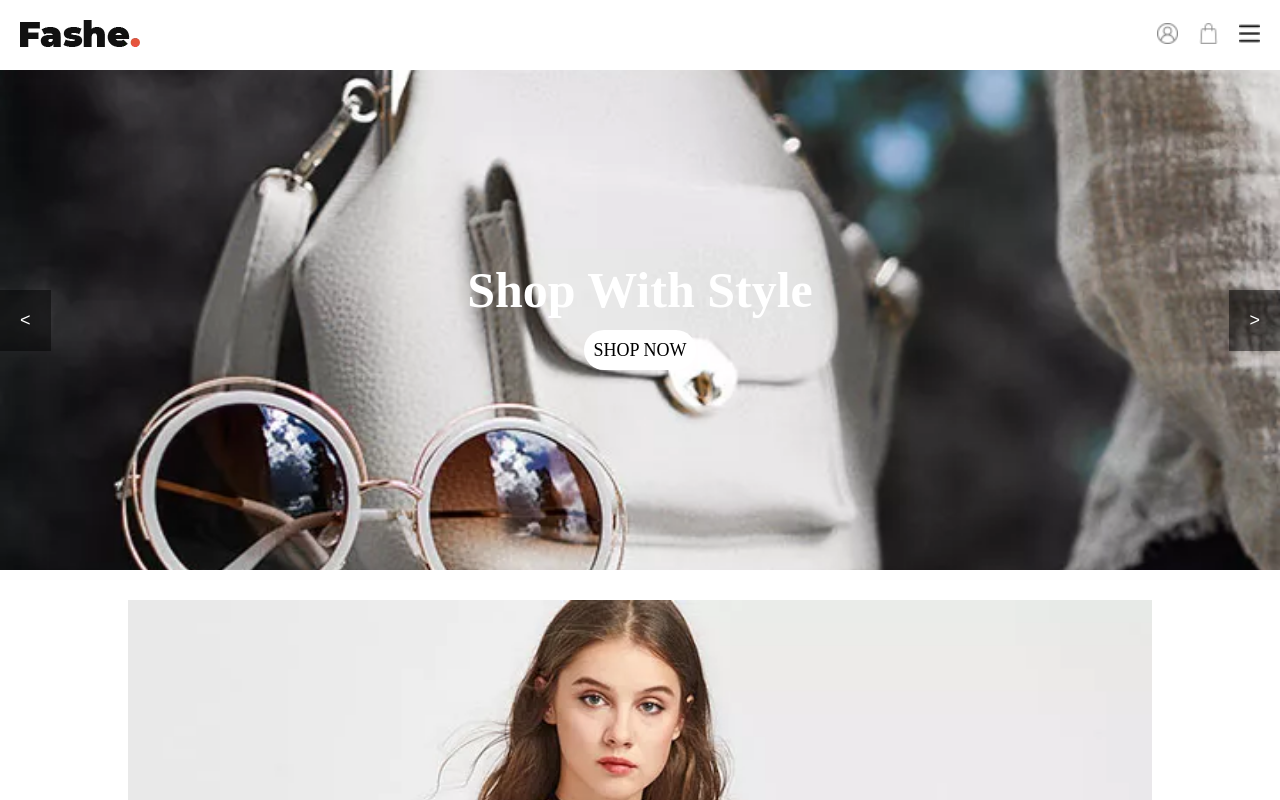
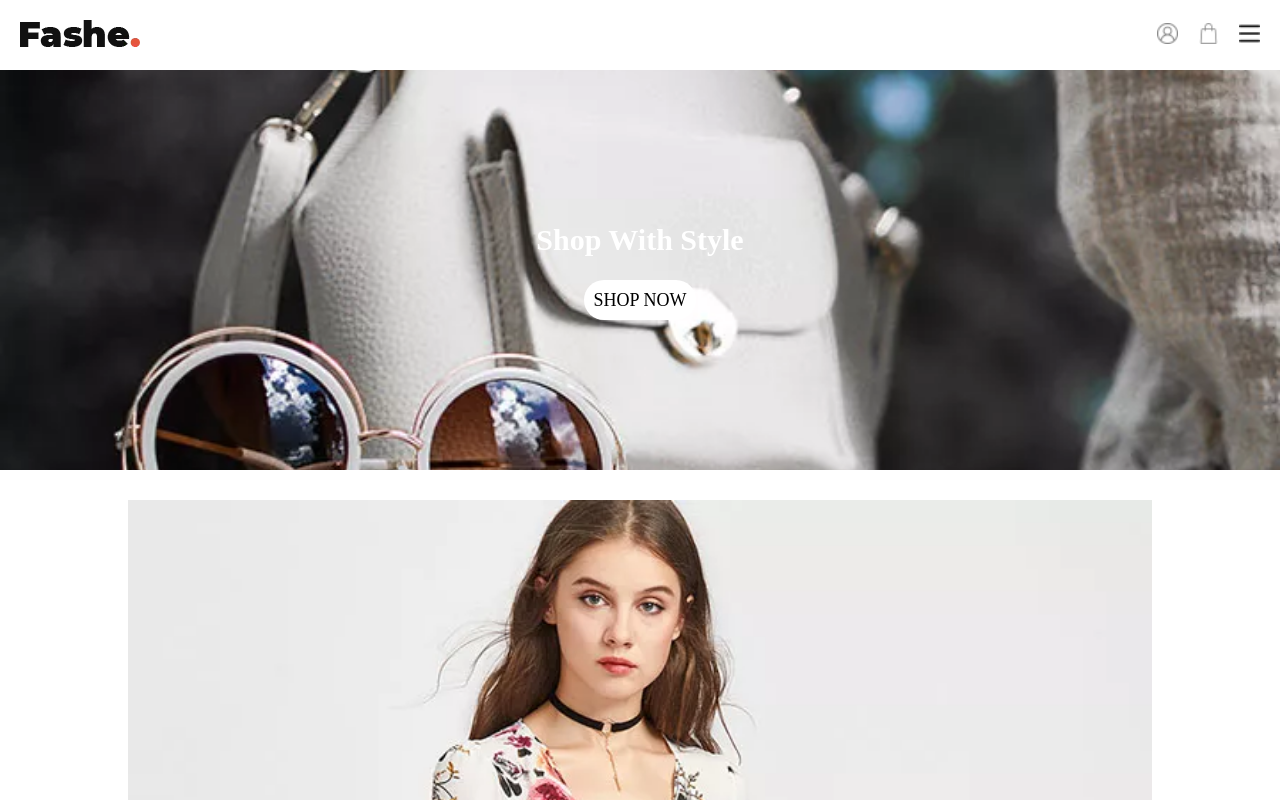
Before and after one commit to BEAUTIFY-JEWELRY-BRAND/Beautify--frontend, a React (Vite) app: page / in a window 1280 px wide. Shown: the top 800 px of the page. Built offline with nearby package versions, Linux system fonts and the light colour scheme.

Commit message:
changed some styling

```diff
--- a/src/App.css
+++ b/src/App.css
@@ -9,7 +9,7 @@ a{
 }
 .slide-show{
   width: 100%;
-  height: 500px;
+  height: 400px;
   background-color: #000;
   background: url("./assets/images/01.jpg");
   background-position: center;
@@ -24,7 +24,7 @@ a{
 }
 .slide-show > div > p{
   color: #fff;
-  font-size: 50px;
+  font-size: 30px;
   font-weight: 600;
   color: #fff;
 }
```
